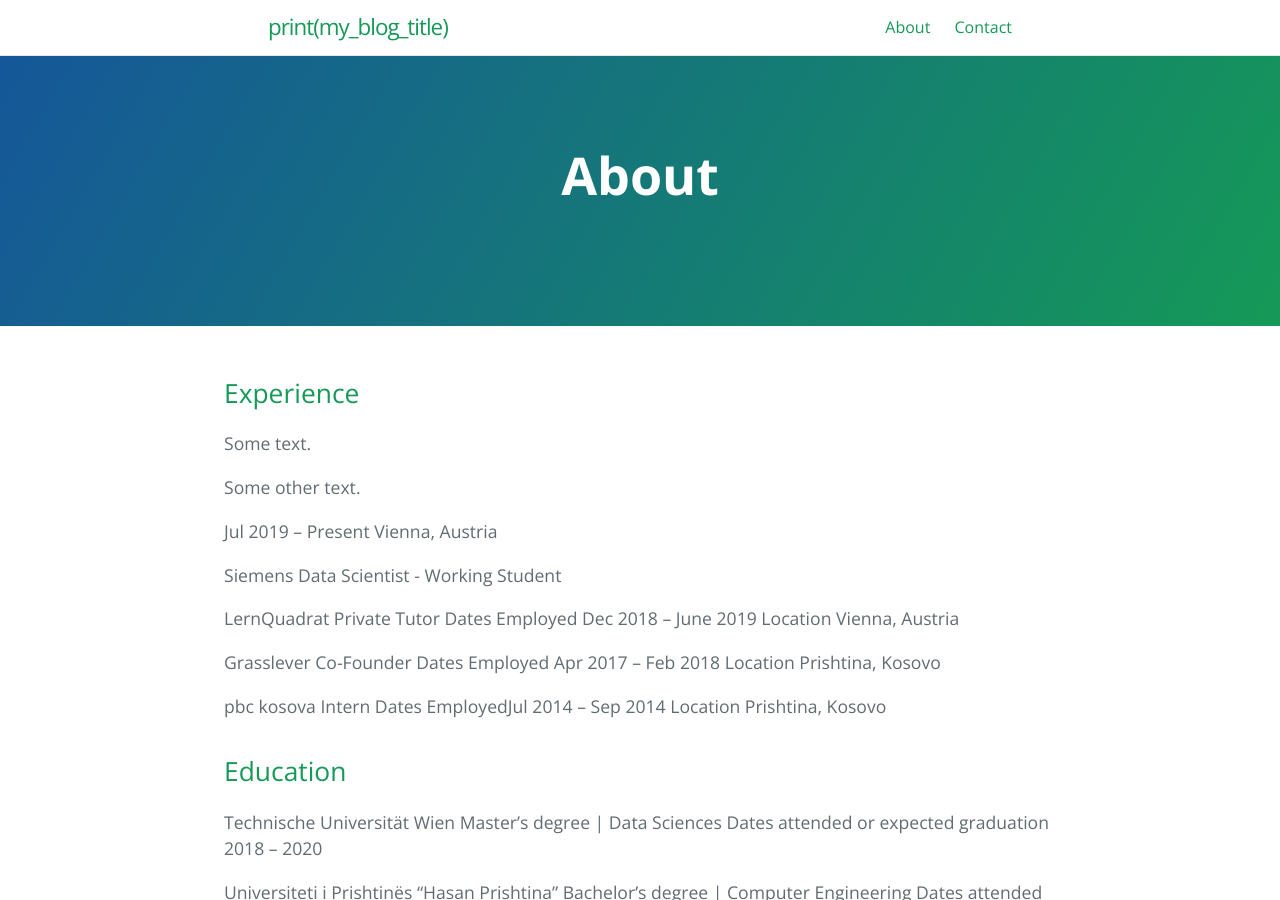
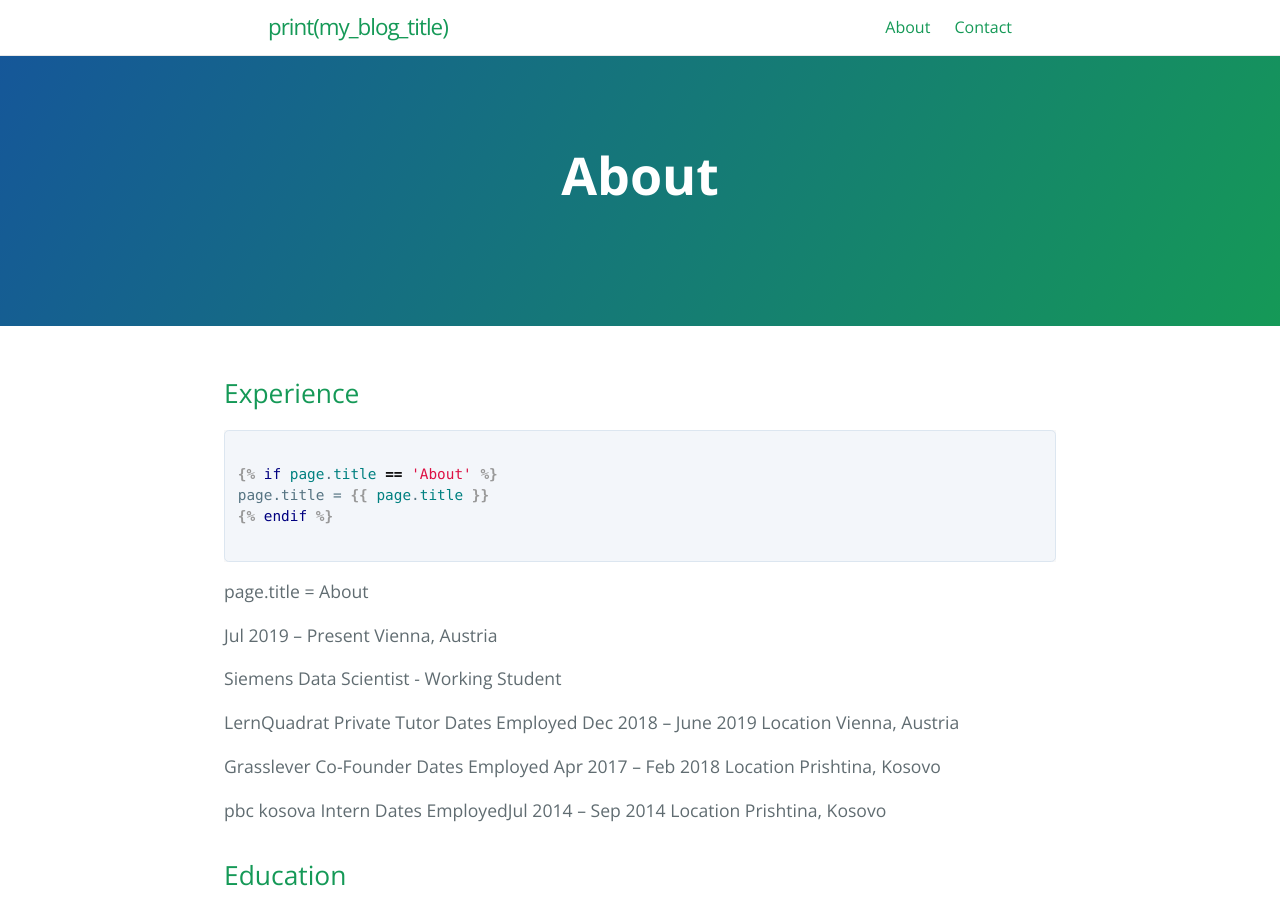
Before and after one commit to gentrexha/gentrexha.github.io, a Jekyll site: the page built from about.md, in a window 1280 px wide and 900 px high. Built offline with Jekyll 4.4.1, drawn with Linux system fonts in a browser that asks for light colours.

Commit message:
More experimenting.

````diff
--- a/_config.yml
+++ b/_config.yml
@@ -29,6 +29,10 @@ theme: minima
 plugins:
   - jekyll-feed
 kramdown:
+  # use Github Flavored Markdown
+  input: GFM
+  # do not replace newlines by <br>s
+  hard_wrap: false
   # parse markdown inside block-level HTML tag
   parse_block_html: true
 # Exclude from processing.
--- a/about.md
+++ b/about.md
@@ -6,11 +6,19 @@ permalink: /about/
 ## Experience
 
 <div class="row">
-<div class="col-md-8" markdown="1">
-Some text.
+<div class="col-md-6">
+``` liquid
+{% raw %}
+{% if page.title == 'About' %}
+page.title = {{ page.title }}
+{% endif %}
+{% endraw %}
+```
 </div>
-<div class="col-md-4" markdown="1">
-Some other text.
+<div class="col-md-6">
+{% if page.title == 'About' %}
+page.title = {{ page.title }}
+{% endif %}
 </div>
 </div>
 
````
